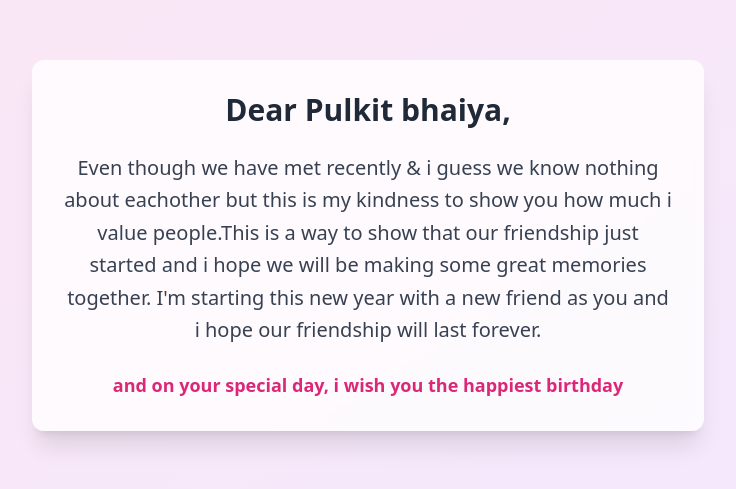
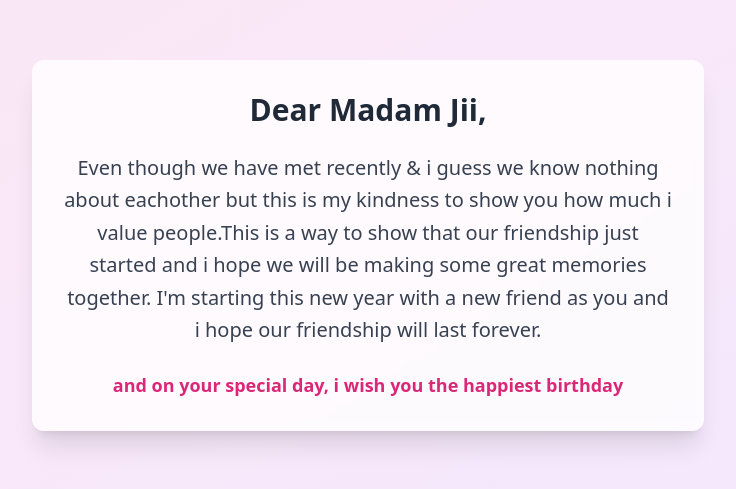
Before and after one commit to Your-Techy-Intimate/bday-wish, a React (Vite) app: page /message in a window 1280 px wide. Shown: the part 155-644 px from the top of the page, without its empty margins (272-1008 px from the left). Built offline with nearby package versions, Linux system fonts and the light colour scheme.

Commit message:
Name change

```diff
--- a/src/components/Message.tsx
+++ b/src/components/Message.tsx
@@ -11,7 +11,7 @@ const Message = () => {
         className="max-w-2xl bg-white/80 backdrop-blur-sm p-8 rounded-xl shadow-xl text-center"
       >
         <h1 className="text-3xl font-bold text-gray-800 mb-6">
-          Dear Pulkit bhaiya,
+          Dear Madam Jii,
         </h1>
         <p className="text-xl text-gray-700 leading-relaxed mb-6">
           Even though we have met recently & i guess we know nothing about eachother but this
```
